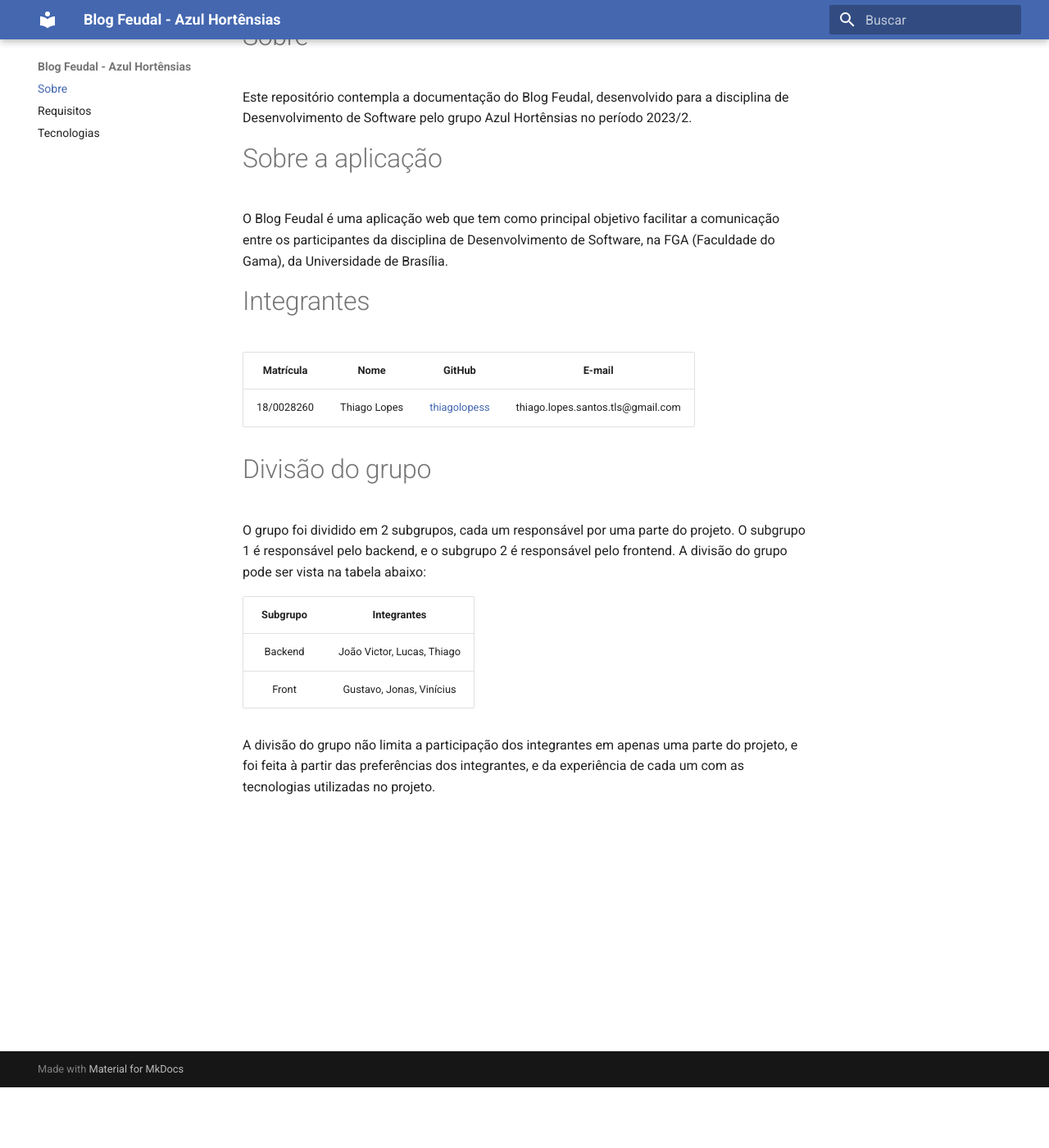
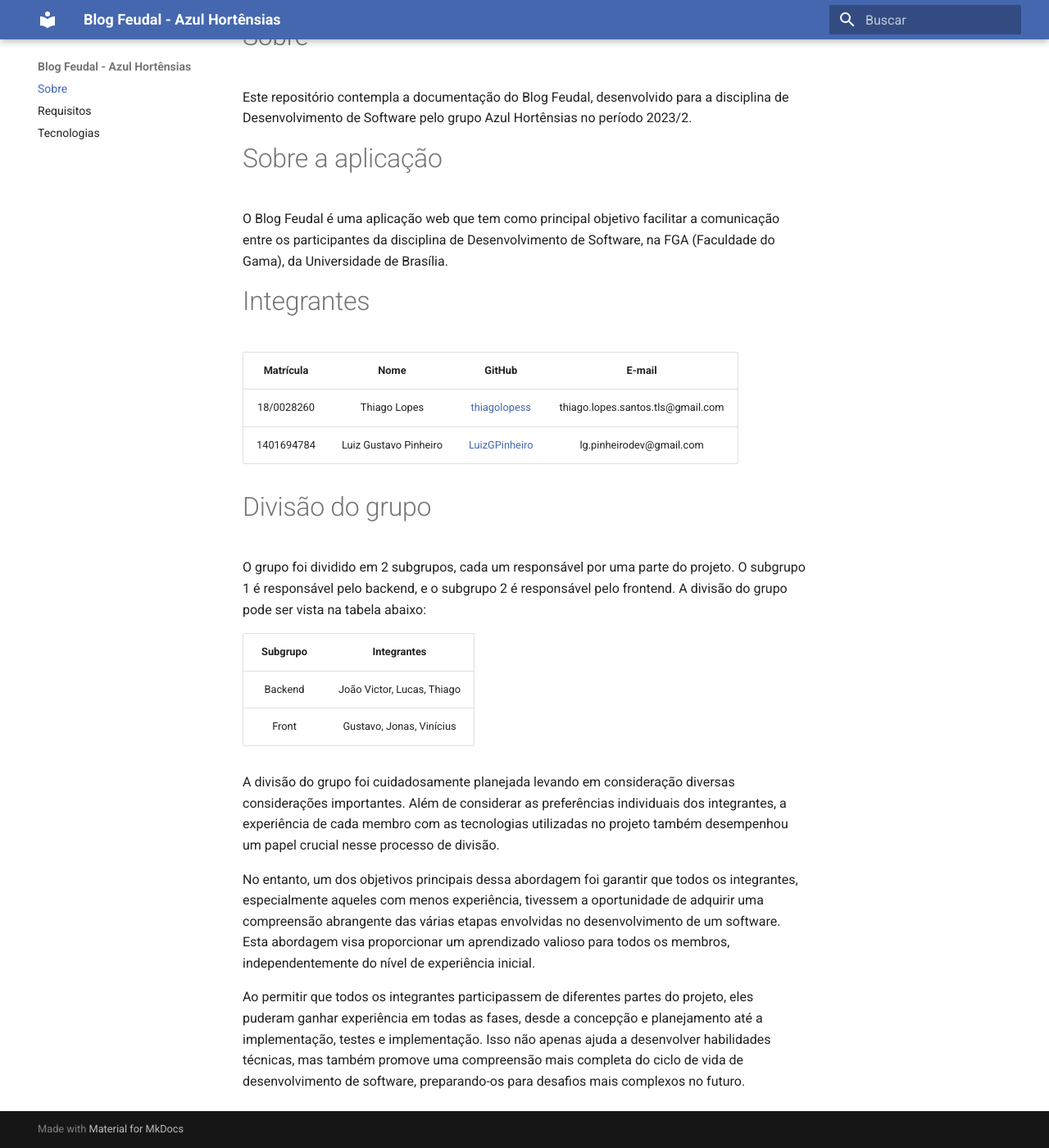
Before and after one commit to thiagolopess/DS-Blog-Azul-Hortencias, an MkDocs documentation site: the page built from docs/index.md, in a window 1280 px wide and 1400 px high, scrolled down 74 px. Shown: the whole window at 82% size. Built offline with MkDocs 1.6.1 and Material for MkDocs 9.7.7, drawn with Linux system fonts in a browser that asks for light colours.

Commit message:
Update Wiki

```diff
--- a/docs/index.md
+++ b/docs/index.md
@@ -8,6 +8,7 @@ O Blog Feudal é uma aplicação web que tem como principal objetivo facilitar a
 Matrícula | Nome | GitHub | E-mail|
 |:--:|:--:|:--:|:--:|
 | 18/0028260 | Thiago Lopes | [thiagolopess](https://github.com/thiagolopess) | thiago.lopes.santos.tls@gmail.com
+| 1401694784 | Luiz Gustavo Pinheiro | [LuizGPinheiro](https://github.com/LuizGPinheiro) | lg.pinheirodev@gmail.com
 
 # Divisão do grupo
 O grupo foi dividido em 2 subgrupos, cada um responsável por uma parte do projeto. O subgrupo 1 é responsável pelo backend, e o subgrupo 2 é responsável pelo frontend. A divisão do grupo pode ser vista na tabela abaixo:
@@ -17,4 +18,8 @@ O grupo foi dividido em 2 subgrupos, cada um responsável por uma parte do proje
 | Backend | João Victor, Lucas, Thiago |
 | Front | Gustavo, Jonas, Vinícius |
 
-A divisão do grupo não limita a participação dos integrantes em apenas uma parte do projeto, e foi feita à partir das preferências dos integrantes, e da experiência de cada um com as tecnologias utilizadas no projeto.
+A divisão do grupo foi cuidadosamente planejada levando em consideração diversas considerações importantes. Além de considerar as preferências individuais dos integrantes, a experiência de cada membro com as tecnologias utilizadas no projeto também desempenhou um papel crucial nesse processo de divisão.
+
+No entanto, um dos objetivos principais dessa abordagem foi garantir que todos os integrantes, especialmente aqueles com menos experiência, tivessem a oportunidade de adquirir uma compreensão abrangente das várias etapas envolvidas no desenvolvimento de um software. Esta abordagem visa proporcionar um aprendizado valioso para todos os membros, independentemente do nível de experiência inicial.
+
+Ao permitir que todos os integrantes participassem de diferentes partes do projeto, eles puderam ganhar experiência em todas as fases, desde a concepção e planejamento até a implementação, testes e implementação. Isso não apenas ajuda a desenvolver habilidades técnicas, mas também promove uma compreensão mais completa do ciclo de vida de desenvolvimento de software, preparando-os para desafios mais complexos no futuro.
```
